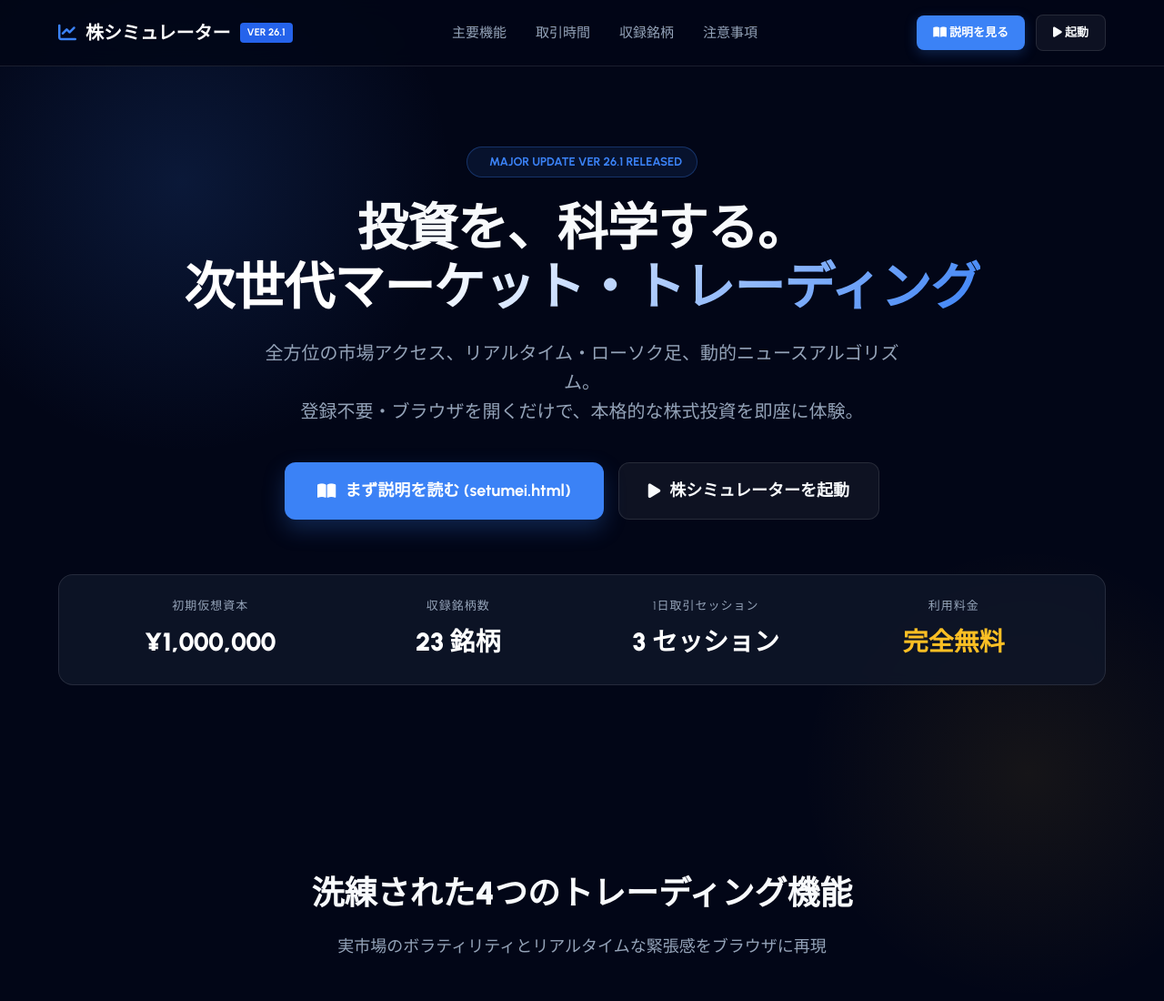
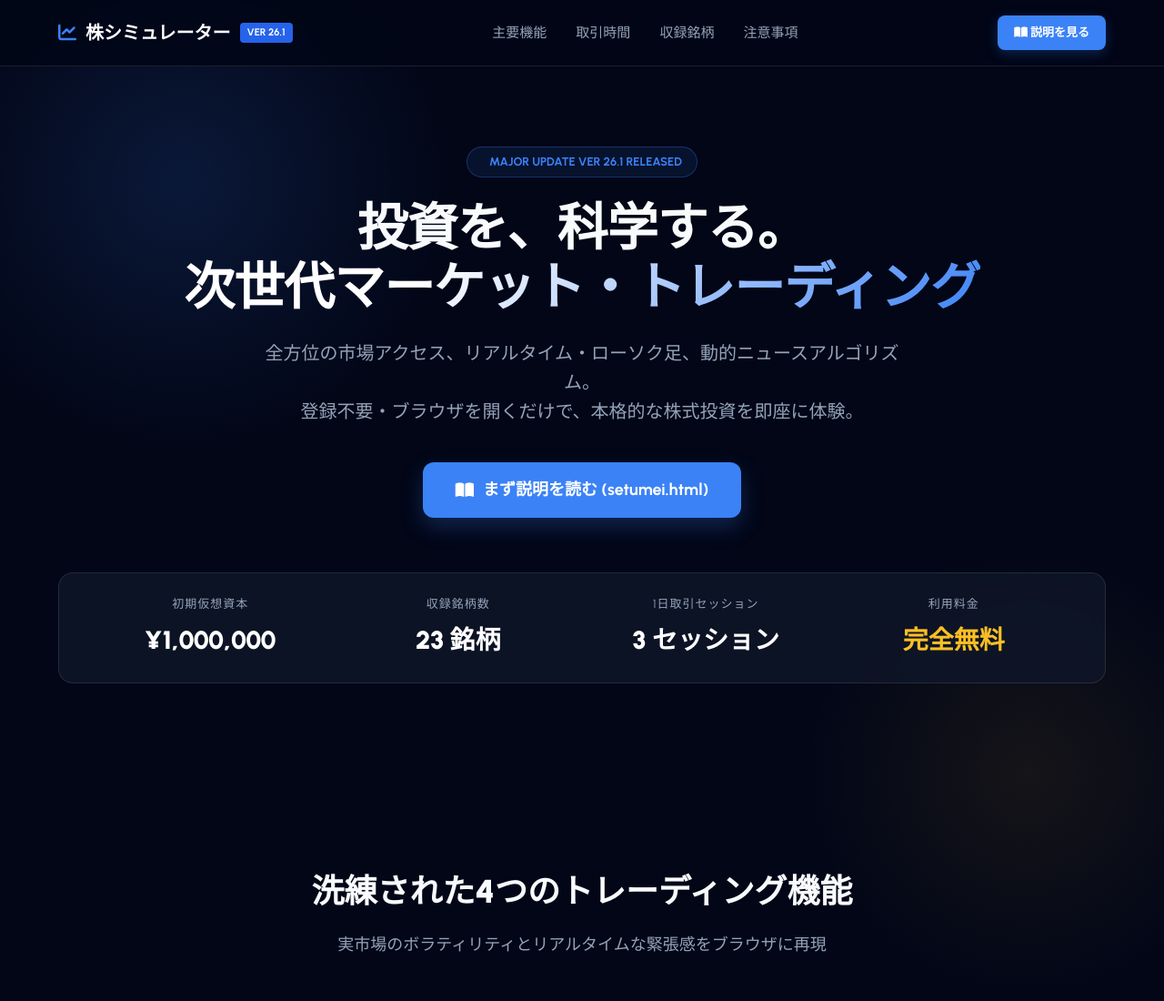
Before and after one commit to bainarinoakaunto/kabusimyureta, a plain HTML site: page index.html in a window 1280 px wide. Shown: the top 1100 px of the page at 91% size. Drawn offline with Linux system fonts and the light colour scheme.

Commit message:
Update index.html

```diff
--- a/index.html
+++ b/index.html
@@ -475,7 +475,6 @@
         </ul>
         <div class="header-btns">
             <a href="setumei.html" class="btn-header-guide"><i class="fa-solid fa-book-open"></i> 説明を見る</a>
-            <a href="kabu.html" class="btn-header-launch"><i class="fa-solid fa-play"></i> 起動</a>
         </div>
     </div>
 </header>
@@ -498,8 +497,7 @@
             <a href="setumei.html" class="btn-main-guide">
                 <i class="fa-solid fa-book-open"></i> まず説明を読む (setumei.html)
             </a>
-            <a href="simulator.html" class="btn-sub-launch">
-                <i class="fa-solid fa-play"></i> 株シミュレーターを起動
+
             </a>
         </div>
 
```
